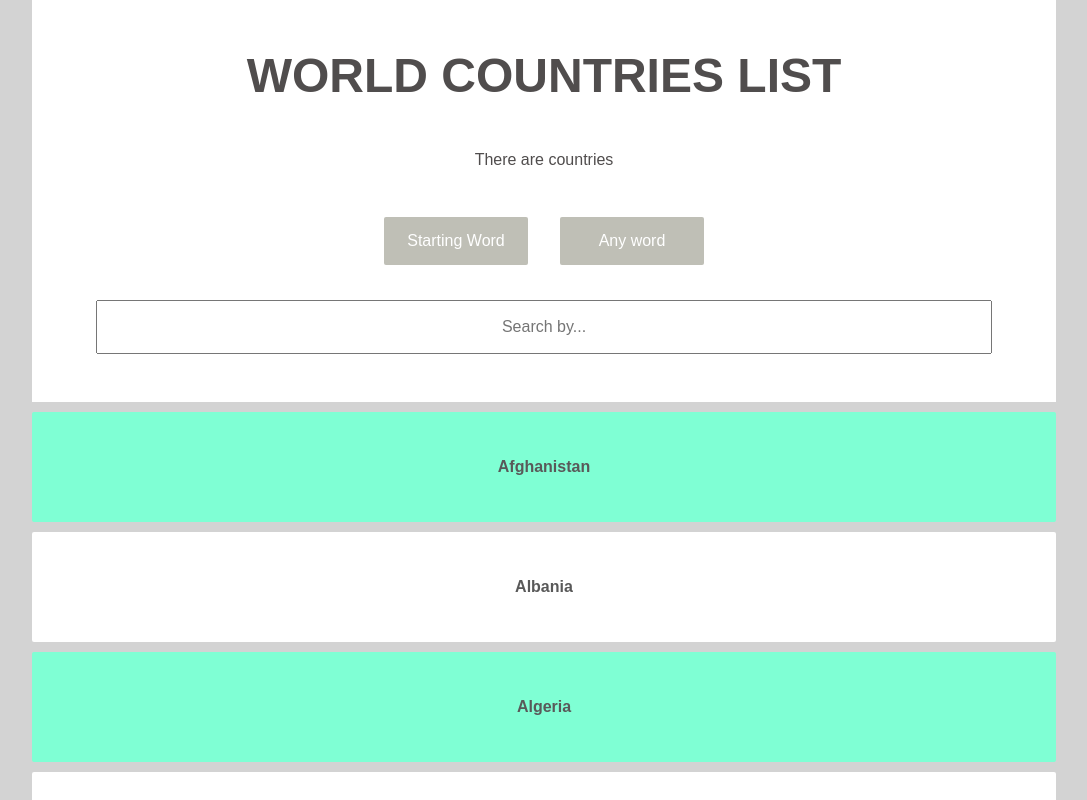
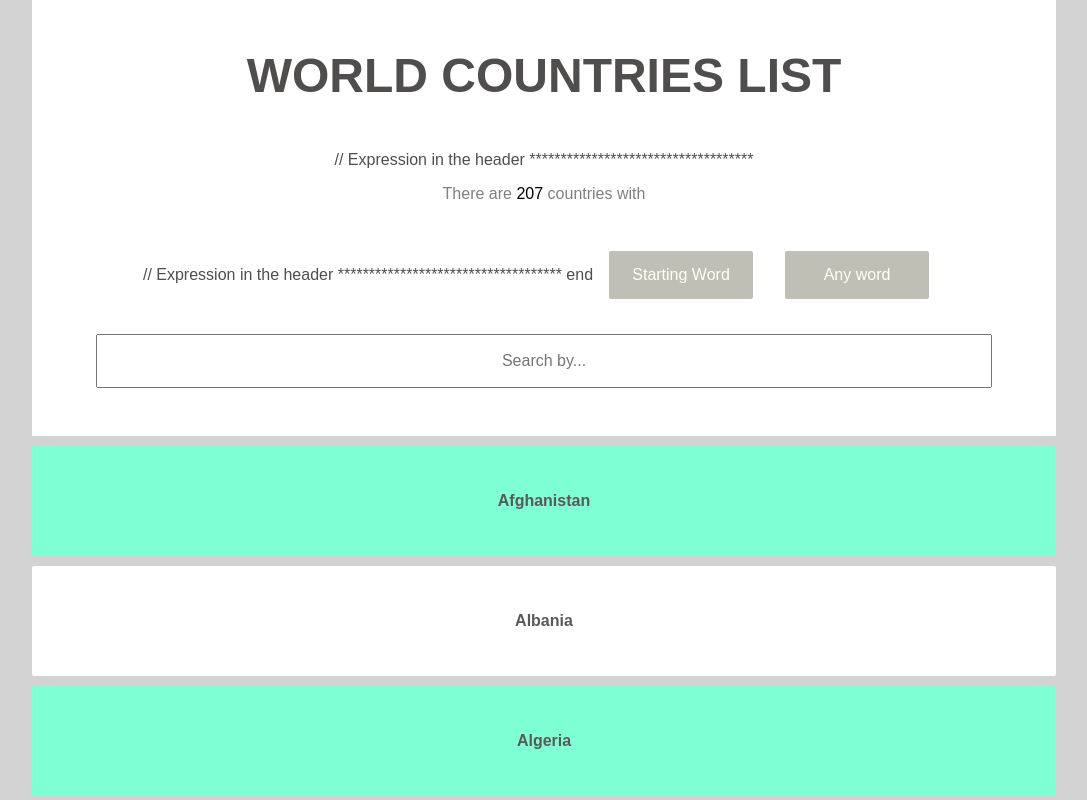
Before and after one commit to antonijak/1.2.-Display-Countries-React, a React (Create React App) app: page / in a window 1280 px wide. Shown: the top 800 px of the page, without its empty margins (96-1183 px from the left). Built offline with nearby package versions, Linux system fonts and the light colour scheme; what webfontloader would draw is missing.

Commit message:
Expression in the header changes accordingly

```diff
--- a/src/App.css
+++ b/src/App.css
@@ -10,6 +10,15 @@ header {
 
 header input {
   display: block;
+}
+
+p{
+  color: gray;
+}
+
+
+#expression {
+  color: black;
 }
 
 #search {
@@ -81,21 +90,6 @@ main:nth-child(5n+3) {
   background-color: red;
 }
 
-.colored{
-  border-radius: 2px;
-  height: 110px;
-  font-family: 'Montserrat', sans-serif;
-  font-weight: bold;
-  color: #595959;
-  margin: 10px 0;
-  display: flex;
-  flex-direction: column;
-  justify-content: center;
-  align-content: space-around;
-  /* background-color: aquamarine; */
-  background-color: red;
-}
-
 @media only screen and (max-width: 540px) {
   header {
     padding: 1rem;
--- a/src/App.js
+++ b/src/App.js
@@ -10,22 +10,28 @@ class App extends Component {
   state = {
     userInput: '',
     typeOfSearch: 'first',
-    resultfor: 0
+    startContain: '',
+    // for updating grammar in p expression in the header
+    s: '',
+    with: ' with '
   }
 
+// saves and updates user input and changes p expression
   updateInputValue = (e) => {
-    this.setState({ userInput: e.target.value});
+    this.setState({ userInput: e.target.value, startContain: 'that start'});
     this.findMatch()
   }
 
+// defines if user wants starting word or any and sets the expression in the header aswell
   startingOrAny = (e) => {
     if (e.target.value == 'first'){
-    this.setState({ typeOfSearch: 'first'})
+    this.setState({ typeOfSearch: 'first', startContain: 'that start', with: ' with ' })
   } else {
-    this.setState({ typeOfSearch: 'any'})
+    this.setState({ typeOfSearch: 'any', startContain: 'that contain', with: ''})
   }
 }
 
+// returns an array of searched countries
   findMatch = () => {
     let result = countries.filter((country) => {
       let upperCaseCountry = country.toUpperCase();
@@ -40,11 +46,19 @@ class App extends Component {
         return upperCaseCountry
       }
     });
-
     return result
   }
 
-  color = (id) => {
+// fills logical grammar to the verbs in the header p
+  verbs = () => {if(this.findMatch().length === 1){
+    return {verb: 'is', noun: 'country ', letter: 's'}
+  } else if(this.findMatch().length === 1 && this.state.typeOfSearch === 'any') {
+  } else {
+    return {verb: 'are', noun: 'countries ', letter: ''}
+  }}
+
+//colors every second country for better visibility
+  twoColorsDisplay = (id) => {
     let remain = id % 2;
     if (remain === 0){
       return 'country'
@@ -58,20 +72,28 @@ class App extends Component {
       <div className="App">
         <header>
           <h1>WORLD COUNTRIES LIST</h1>
+// Expression in the header ************************************
           <p>There
-            <span id="verb" > are </span>
-            <span id="total"></span>
-            <span id="number"></span>
-            <span id="countrie-s">countries</span>
-            <span id="start-contain"></span>
-            <span id="expression"></span>
+            <span id="verb" > {this.verbs().verb} </span>
+            <span id="total">{this.findMatch().length} </span>
+            <span id="countryies">{this.verbs().noun}</span>
+            <span id="start-contain">{this.state.startContain}</span>
+            <span>{this.verbs().letter}</span>
+            <span>{this.state.with}</span>
+            <span id="expression"> {this.state.userInput.toUpperCase()}</span>
           </p>
+// Expression in the header ************************************ end
           <button type="submit" id="starting-word" className="buttons" onClick={this.startingOrAny } value="first">Starting Word</button>
           <button type="submit" id="any-word" className="buttons" onClick={this.startingOrAny } value="any">Any word</button>
           <input type="text" placeholder="Search by..." id="search" onChange={this.updateInputValue} />
         </header>
         <main>
-            {this.findMatch().map((matchCtr, i) =><Country name={matchCtr} id={i} className={this.color(i)} />)}
+            {this.findMatch().map((matchCtr, i) =>
+              <Country
+              name={matchCtr}
+              id={i}
+              className={this.twoColorsDisplay(i)}
+              />)}
         </main>
       </div>
     );
```
